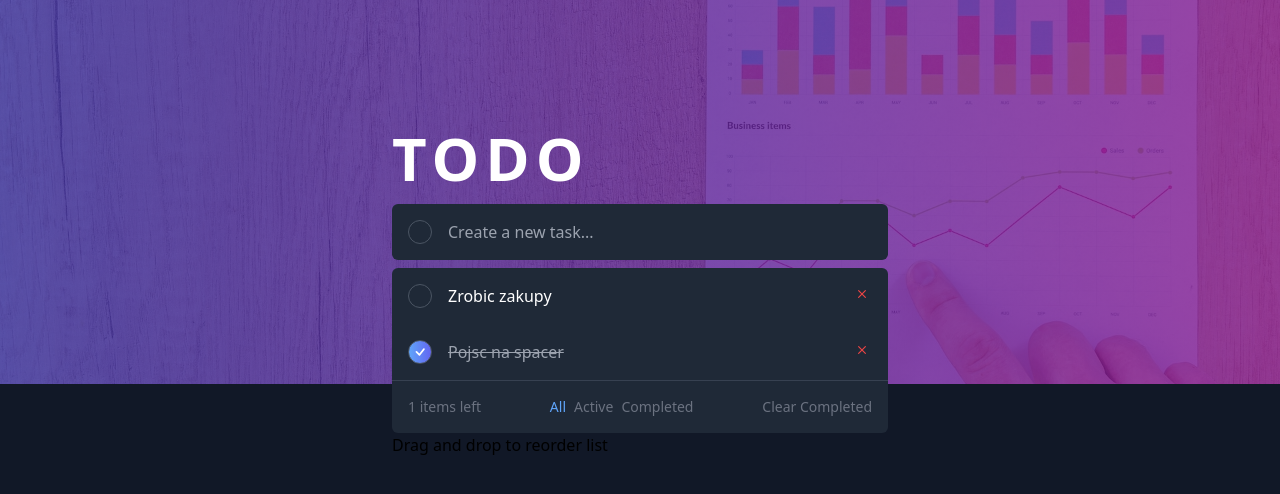
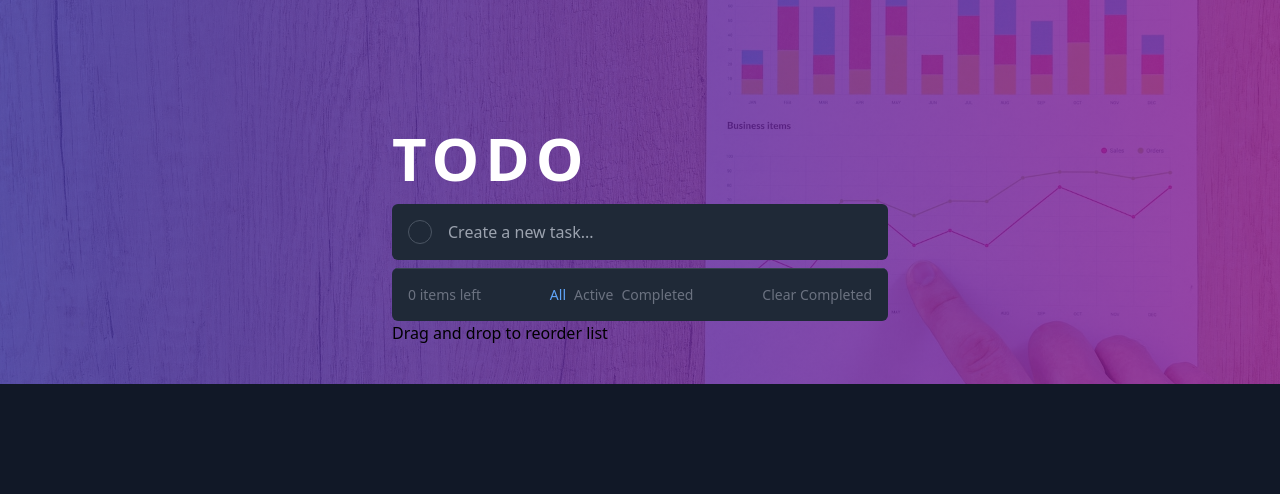
Before and after one commit to arekkleczek/react-todo, a React (Vite) app: page / in a window 1280 px wide. Shown: the top 494 px of the page. Built offline with nearby package versions, Linux system fonts and the light colour scheme.

Commit message:
start with empty array of tasks

```diff
--- a/src/App.jsx
+++ b/src/App.jsx
@@ -4,18 +4,7 @@ import { TaskCreator } from './ui/TaskCreator.jsx'
 import { TaskList } from "./ui/TaskList";
 
 function App() {
-  const [tasks, setTasks] = useState([
-    {
-      id: 'dasdas',
-      title: 'Zrobic zakupy',
-      finished: false,
-    },
-    {
-      id: 'qwee',
-      title: 'Pojsc na spacer',
-      finished: true,
-    },
-  ])
+  const [tasks, setTasks] = useState([])
 
   function handleAddingNewTask(task) {
     const tasksCopy = [...tasks]
```
